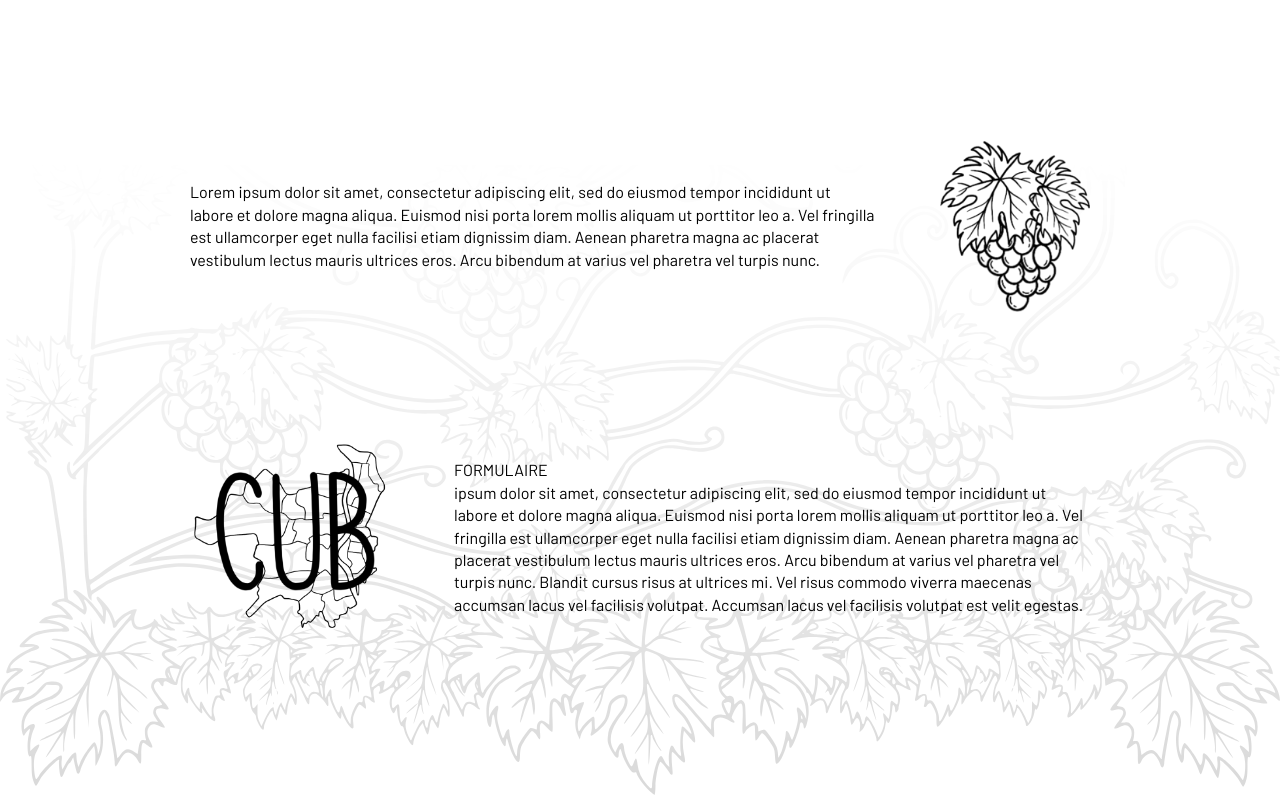
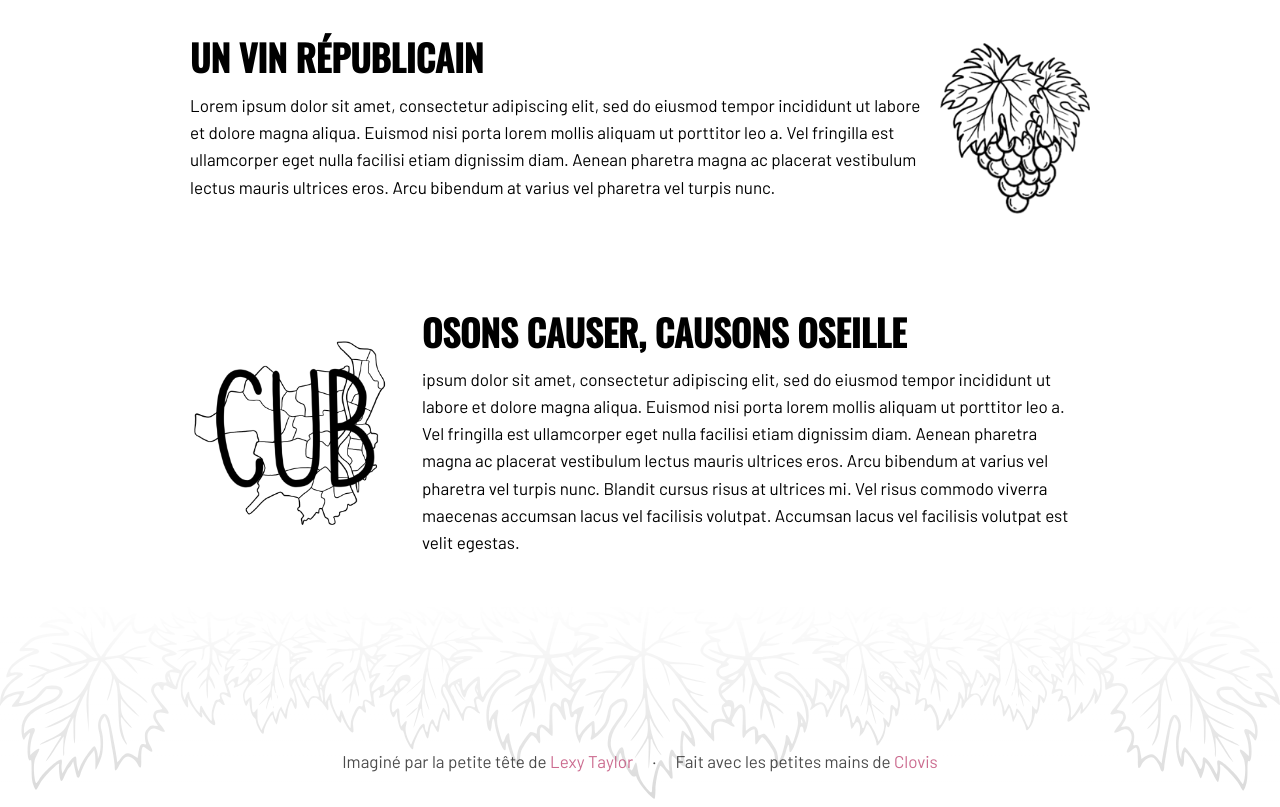
Before and after one commit to Cl0v1s/LeCubi, a website built with Vite: page index.html in a window 1280 px wide. Shown: the part 962-1769 px from the top of the page. Built offline with nearby package versions, Linux system fonts and the light colour scheme.

Commit message:
Add title, code and link style. Add footer

```diff
--- a/index.css
+++ b/index.css
@@ -1,3 +1,5 @@
+@import url('https://fonts.googleapis.com/css2?family=Oswald:wght@500&display=swap');
+
 @font-face {
     font-family: 'Barlow';
     src: url('res/Barlow-Regular.woff2') format('woff2'),
@@ -10,6 +12,10 @@
 
 
 :root {
+    --primary: rgba(0, 0, 0);
+    --secondary: rgba(79, 79, 79);
+    --accent: #b62d60;
+
     --spacing-1: 4px;
     --spacing-2: 8px;
     --spacing-3: 16px;
@@ -24,16 +30,55 @@ body {
     position: relative;
     padding: var(--spacing-5);
     font-family: 'Barlow', sans-serif;
-    line-height: 140%;
+    font-size: 17px;
+    line-height: 160%;
+    color: var(--primary);
 }
+
+h1 {
+    text-transform: uppercase;
+    font-family: 'Oswald', sans-serif;
+    font-size: 36px;
+    margin: 0;
+    margin-bottom: var(--spacing-3);
+    line-height: 100%;
+
+}
+
+h1.h1--right {
+    text-align: right;
+}
+
+a {
+    color: var(--accent);
+    text-decoration: none;
+    font-weight: 500;
+}
+
 
 .top {
     position: absolute;
     left: 0;
     top: 0;
     width: 100%;
+    z-index: -1;
+    opacity: 0.15;
+}
+
+.top>img {
+    width: 100%;
+}
+
+.top::after {
+    content: "";
+    display: block;
+    position: absolute;
     z-index: 0;
-    mask-image: linear-gradient(to bottom, rgba(0,0,0,0.15), rgba(0,0,0,0) 50%);
+    top: 0;
+    left: 0;
+    width: 100%;
+    height: 100%;
+    background: linear-gradient(to bottom, rgba(0,0,0,0), rgba(255,255,255,1) 200px);
 }
 
 /**
@@ -61,9 +106,9 @@ header img {
 .two-parapgraphs {
     display: flex;
     align-items: center;
-    gap: var(--spacing-6);
-    margin-top: calc(var(--spacing-6) * 2);
-    margin-bottom: calc(var(--spacing-6) * 2);
+    gap: var(--spacing-3);
+    margin-top: calc(var(--spacing-6) * 1.5);
+    margin-bottom: calc(var(--spacing-6) * 1.5);
 }
 
 @media screen and (max-width: 650px) {
@@ -87,6 +132,10 @@ header img {
     margin: auto;
 }
 
+.two-parapgraphs form {
+    padding-left: var(--spacing-3);
+}
+
 .two-parapgraphs img.two-parapgraphs__s-image {
     width: 150px;
 }
@@ -98,7 +147,7 @@ header img {
 
 section .stains {
     display: flex;
-    gap: var(--spacing-5);
+    gap: var(--spacing-6);
 }
 
 @media screen and (max-width: 650px) {
@@ -111,7 +160,7 @@ section .stains {
 section .stains>div>img {
     display: block;
     width: 100%;
-    max-width: 200px;
+    max-width: 150px;
     margin-left: auto;
     margin-right: auto;
     margin-bottom: var(--spacing-4);
@@ -120,27 +169,41 @@ section .stains>div>img {
 /**
 * Footer
 */
-
 footer {
-    display: flex;
-    align-items: center;
-    gap: var(--spacing-5);
+    margin-top: calc(var(--spacing-6) * 3);
+    text-align: center;
+    opacity: 0.7;
 }
 
-footer img {
-    width: 200px;
+footer>span {
+    margin: var(--spacing-2);
 }
-
 
 /**
 * Bottom
 */
+
 .bottom {
     position: absolute;
     left: 0;
     bottom: 0;
     width: 100%;
+    z-index: -1;
+    opacity: 0.15;
+}
+
+.bottom>img {
+    width: 100%;
+}
+
+.bottom::after {
+    content: "";
+    display: block;
+    position: absolute;
     z-index: 0;
-    mask-image: linear-gradient(to top, rgba(0,0,0,0.15), rgba(0,0,0,0) 70%);
-
+    top: 0;
+    left: 0;
+    width: 100%;
+    height: 100%;
+    background: linear-gradient(to top, rgba(0,0,0,0), rgba(255,255,255,1) 200px);
 }
--- a/index.html
+++ b/index.html
@@ -1,12 +1,20 @@
 <!DOCTYPE html>
 <html lang="fr">
     <head>
+        <title>Le Cubi</title>
+        <link rel="icon" href="res/logo-red.svg" />
+        <meta charset="UTF-8" />
         <meta name="lang" content="fr-FR" />
         <meta name="viewport" content="width=device-width, initial-scale=1">
         <link rel="stylesheet" href="index.css" />
     </head>
     <body>
-        <img class="top" src="res/background-top.svg" />
+        <!--
+            https://youtu.be/y1YoBzAZCAk?t=40
+        -->
+        <div class="top">
+            <img  src="res/background-top.svg" />
+        </div>
         <article>
             <header>
                 <img src="res/logo.svg" />
@@ -16,9 +24,12 @@
                     <div>
                         <img src="res/barrel.png" />
                     </div>
+                    <div>
+                        <h1 class="h1--right">Vinkus Orlov & fils</h1>
                         <p>
                             Lorem ipsum dolor sit amet, consectetur adipiscing elit, sed do eiusmod tempor incididunt ut labore et dolore magna aliqua. Euismod nisi porta lorem mollis aliquam ut porttitor leo a. Vel fringilla est ullamcorper eget nulla facilisi etiam dignissim diam. Aenean pharetra magna ac placerat vestibulum lectus mauris ultrices eros. Arcu bibendum at varius vel pharetra vel turpis nunc. Blandit cursus risus at ultrices mi.
                         </p>
+                    </div>
                 </div>
                 <div class="stains">
                     <div class="red">
@@ -41,23 +52,33 @@
                     </div>
                 </div>
                 <div class="two-parapgraphs two-parapgraphs--reverse">
+                    <div>
+                        <h1>Un vin Républicain</h1>
                         <p>
                             Lorem ipsum dolor sit amet, consectetur adipiscing elit, sed do eiusmod tempor incididunt ut labore et dolore magna aliqua. Euismod nisi porta lorem mollis aliquam ut porttitor leo a. Vel fringilla est ullamcorper eget nulla facilisi etiam dignissim diam. Aenean pharetra magna ac placerat vestibulum lectus mauris ultrices eros. Arcu bibendum at varius vel pharetra vel turpis nunc.
                         </p>
+                    </div>
                     <div>
                         <img class="two-parapgraphs__s-image" src="res/grape.png" />
                     </div>
                 </div>
-            </section>
-            <footer class="two-parapgraphs">
+                <div class="two-parapgraphs">
                     <div>
                         <img src="res/cub.png" />
                     </div>
                     <form>
-                    FORMULAIRE<br /> ipsum dolor sit amet, consectetur adipiscing elit, sed do eiusmod tempor incididunt ut labore et dolore magna aliqua. Euismod nisi porta lorem mollis aliquam ut porttitor leo a. Vel fringilla est ullamcorper eget nulla facilisi etiam dignissim diam. Aenean pharetra magna ac placerat vestibulum lectus mauris ultrices eros. Arcu bibendum at varius vel pharetra vel turpis nunc. Blandit cursus risus at ultrices mi. Vel risus commodo viverra maecenas accumsan lacus vel facilisis volutpat. Accumsan lacus vel facilisis volutpat est velit egestas.
+                        <h1>Osons Causer, Causons Oseille</h1>
+                        ipsum dolor sit amet, consectetur adipiscing elit, sed do eiusmod tempor incididunt ut labore et dolore magna aliqua. Euismod nisi porta lorem mollis aliquam ut porttitor leo a. Vel fringilla est ullamcorper eget nulla facilisi etiam dignissim diam. Aenean pharetra magna ac placerat vestibulum lectus mauris ultrices eros. Arcu bibendum at varius vel pharetra vel turpis nunc. Blandit cursus risus at ultrices mi. Vel risus commodo viverra maecenas accumsan lacus vel facilisis volutpat. Accumsan lacus vel facilisis volutpat est velit egestas.
                     </form>
+                </div>
+            </section>
+        </article>
+        <footer>
+            <span>Imaginé par la petite tête de <a target="_blank" href="https://www.instagram.com/lexytylr/">Lexy Taylor</a></span> <span>·</span> <span>Fait avec les petites mains de <a target="_blank" href="https://bdx.town/clovis">Clovis</a></span>
+            <!-- pour mon ami -->
         </footer>
-        </article>
-        <img class="bottom" src="res/background-bottom.svg" />
+        <div class="bottom">
+            <img src="res/background-bottom.svg" />
+        </div>
     </body>
 </html>
--- a/package.json
+++ b/package.json
@@ -4,7 +4,8 @@
   "description": "",
   "main": "index.js",
   "scripts": {
-    "test": "echo \"Error: no test specified\" && exit 1"
+    "test": "echo \"Error: no test specified\" && exit 1",
+    "dev": "npx vite --host"
   },
   "author": "",
   "license": "ISC",
```
Also changed, not shown: res/logo-red.svg (added), 1 other file. Lines whose indentation alone changed are shown as unchanged.
